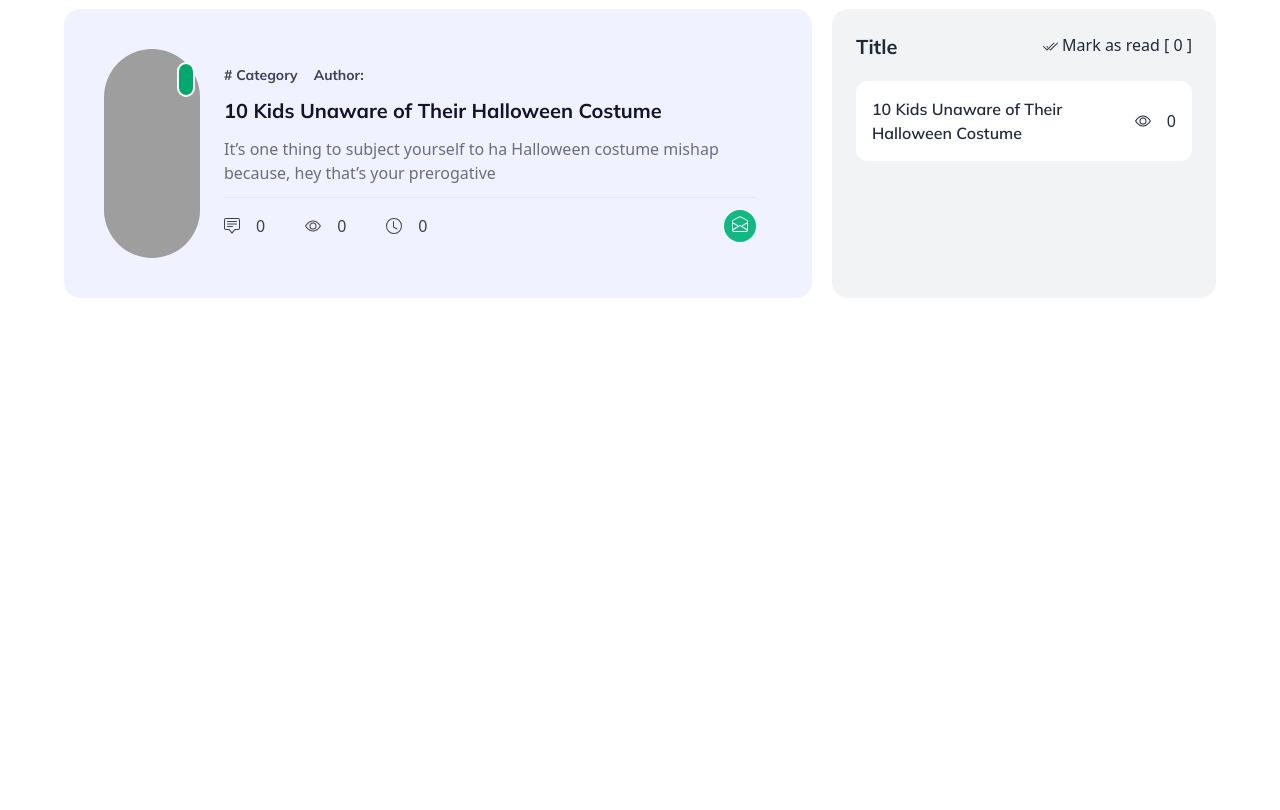
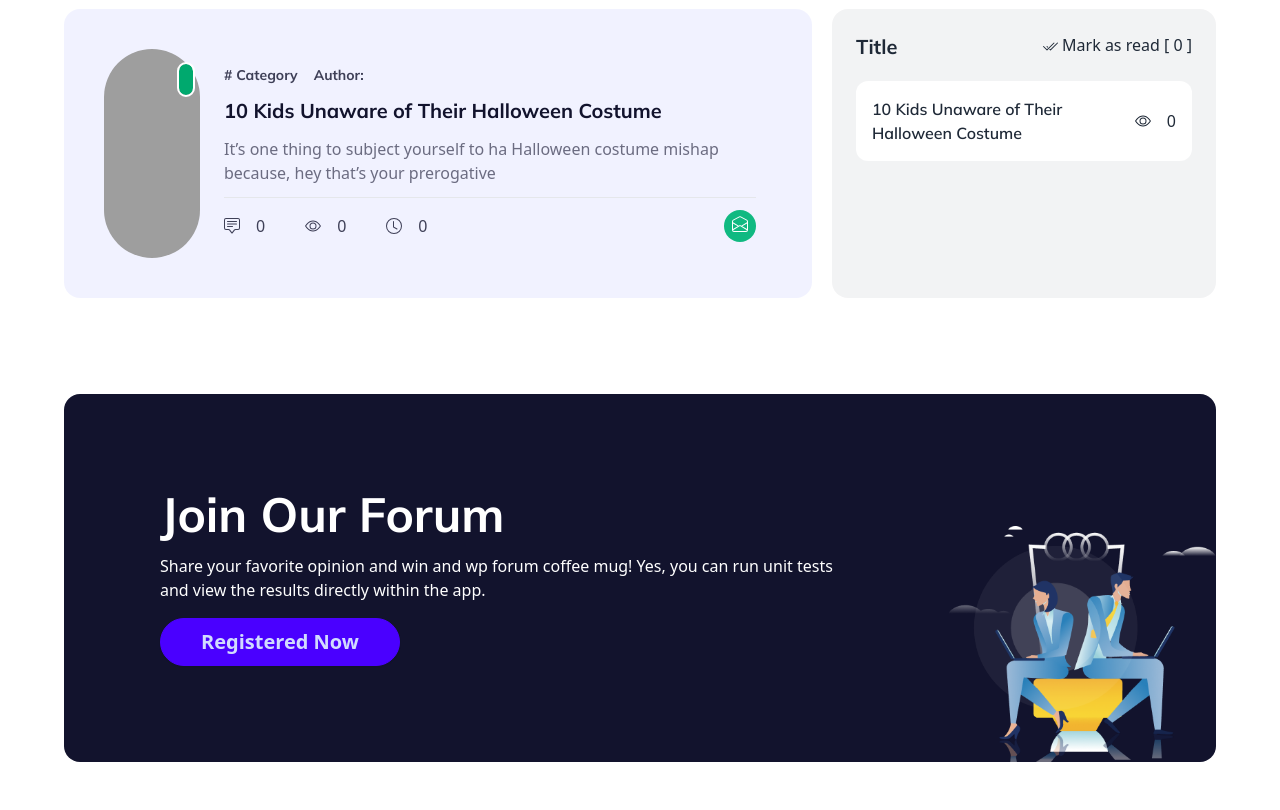
Before and after one commit to mdnumanahmed/ns-forum-js, a plain HTML site: page index.html in a window 1280 px wide. Shown: the part 963-1773 px from the top of the page. Before the commit the page ends 1309 px from the top, so only its background shows below. Drawn offline with nearby package versions, Linux system fonts and the light colour scheme; grey boxes are pictures that could not be loaded.

Commit message:
Call to action added

```diff
--- a/index.html
+++ b/index.html
@@ -443,6 +443,30 @@
       </div>
     </section>
     <!-- Lets Discuss Section End -->
+    <!-- Call to Action Start -->
+    <section>
+      <div class="container mx-auto px-16 py-12">
+        <div class="bg-[#12132D] rounded-2xl flex">
+          <div class="text-white p-24 space-y-4 max-w-4xl">
+            <h2 class="mulish text-5xl font-bold">Join Our Forum</h2>
+            <p>
+              Share your favorite opinion and win and wp forum coffee mug! Yes,
+              you can run unit tests and view the results directly within the
+              app.
+            </p>
+            <button
+              class="btn btn-primary rounded-full text-xl font-bold px-10"
+            >
+              Registered Now
+            </button>
+          </div>
+          <div class="self-end">
+            <img src="images/joinforum.png" alt="" />
+          </div>
+        </div>
+      </div>
+    </section>
+    <!-- Call to Action End -->
 
     <script src="js/app.js"></script>
   </body>
```
